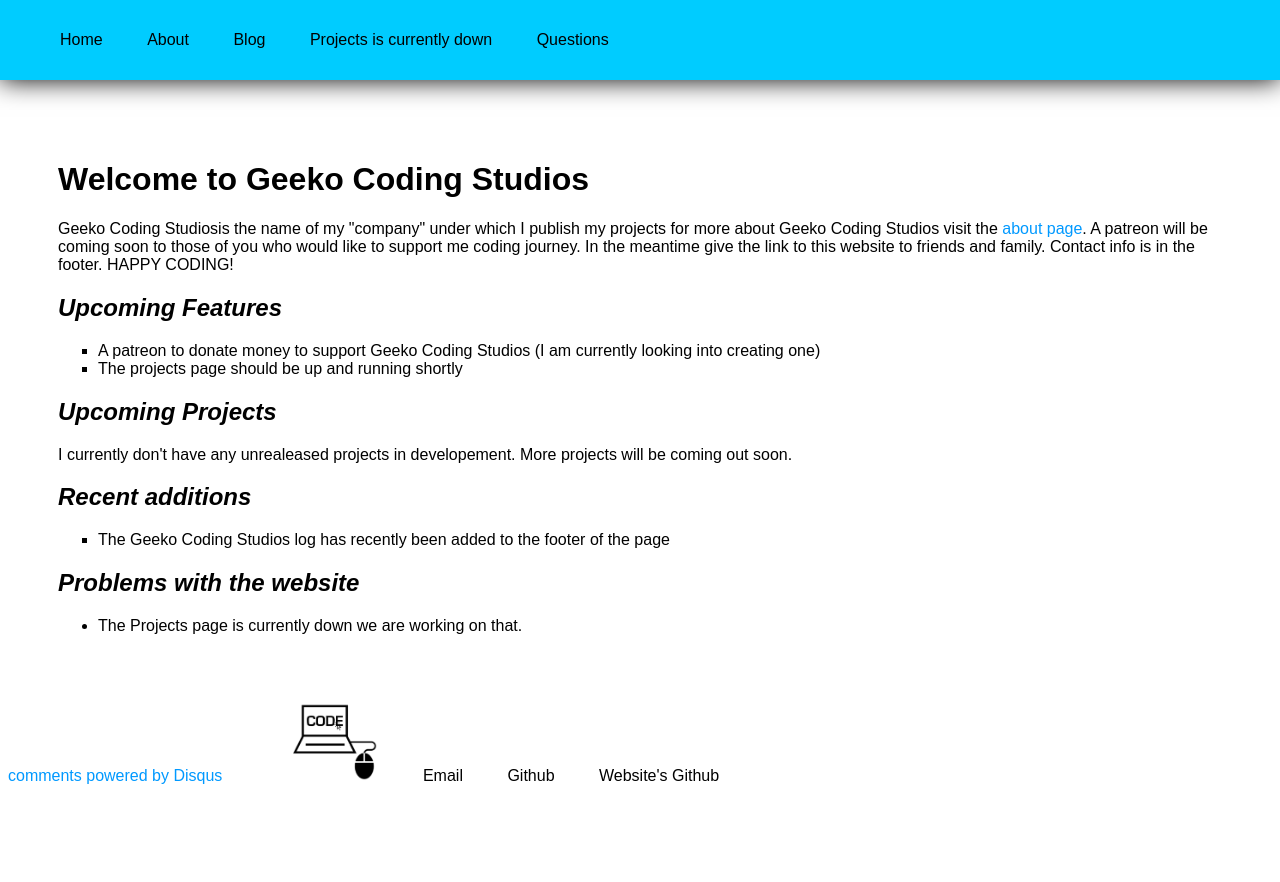
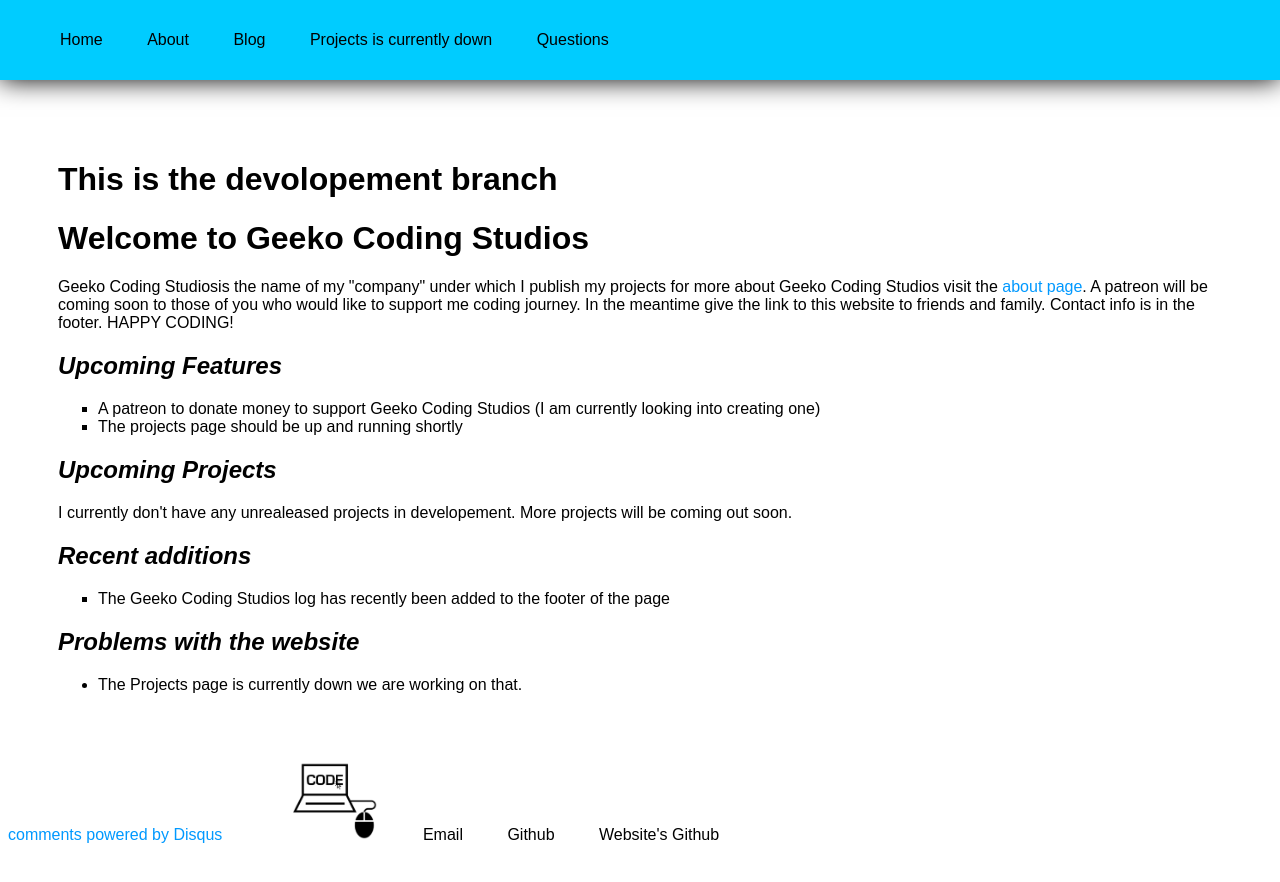
Before and after one commit to Geeko/geeko.github.io, a Jekyll site: the page built from index.html, in a window 1280 px wide. Shown: the top 882 px of the page. Built offline with Jekyll 4.4.1, drawn with Linux system fonts in a browser that asks for light colours; comment, search, counter and statistics services are not loaded.

Commit message:
Update index.html

```diff
--- a/index.html
+++ b/index.html
@@ -3,6 +3,7 @@ layout: default
 comments: true
 title: Geeko Homepage
 ---
+<h1>This is the devolopement branch</h1>
 <div class="blurb">
 	<h1>Welcome to Geeko Coding Studios</h1>
 		<p>Geeko Coding Studiosis the name of my "company" under which I publish my projects for
```
